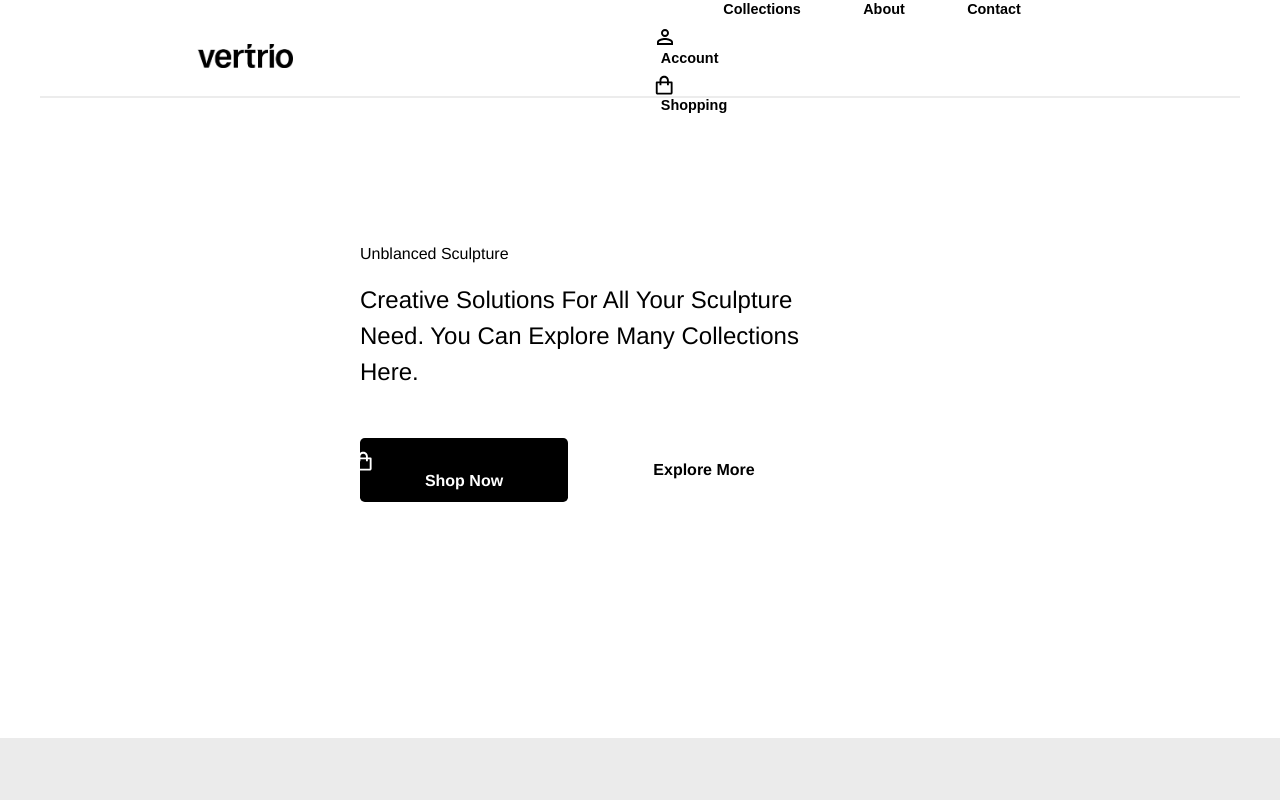
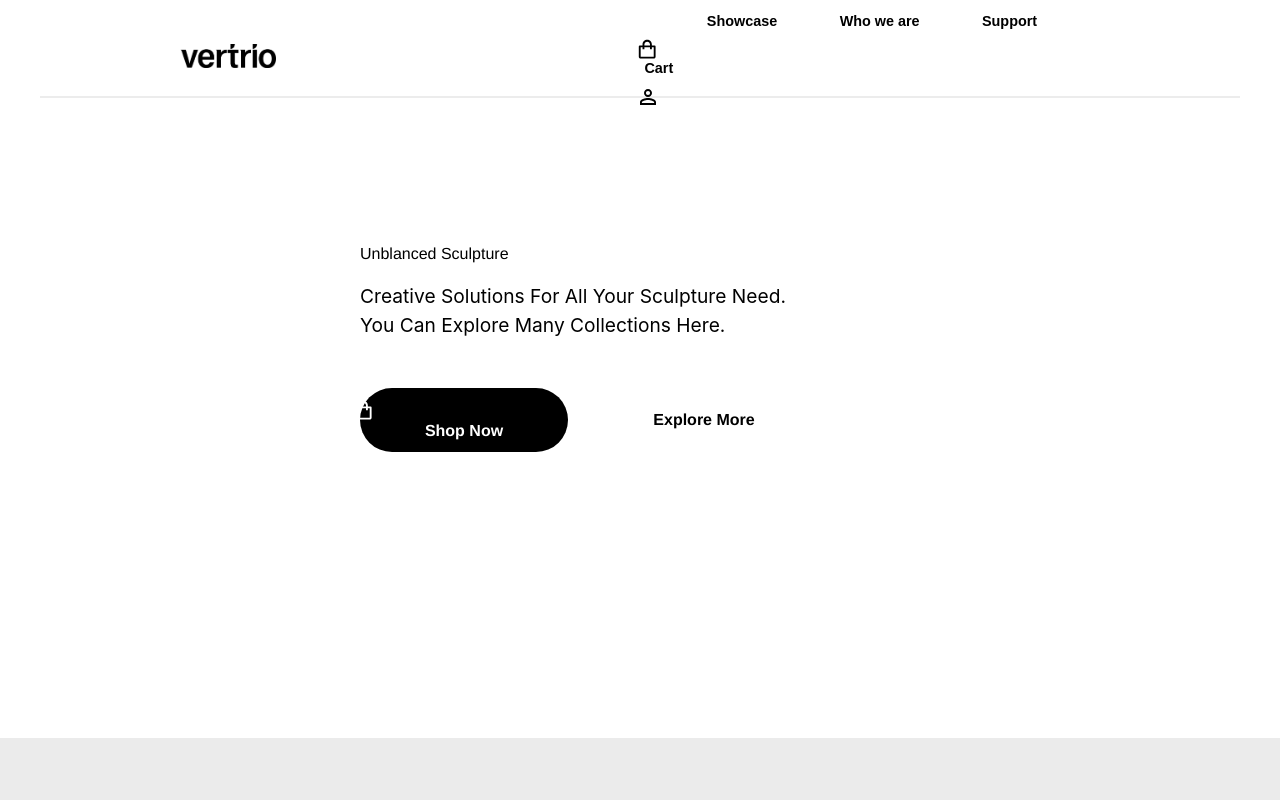
Before and after one commit to milanshresta/react-static-product-page, a React (Create React App) app in the folder product-page/: page / in a window 1280 px wide. Shown: the top 800 px of the page. Built offline with nearby package versions, Linux system fonts and the light colour scheme.

Commit message:
update css

```diff
--- a/product-page/src/components/header/Landingpage.css
+++ b/product-page/src/components/header/Landingpage.css
@@ -33,18 +33,20 @@ h2 {
   font-size: 3.5rem;
   margin: auto;
   width: max-content;
-  font-weight: 800;
+  font-weight: 100;
   padding-bottom: 1rem;
 }
 
 .subline1 {
-  font-size: 1.5rem;
+  font-size: 1.2rem;
 }
 
 .subline-text {
+  font-family: inter;
   margin: 0;
   padding-bottom: 1rem;
 }
+
 #shop-button,
 #more-button {
   width: 13rem;
@@ -53,7 +55,7 @@ h2 {
   font-size: 1rem;
   color: #fff;
   background-color: #000;
-  border-radius: 0.3rem;
+  border-radius: 10rem;
 }
 
 .shopping-icon2 {
@@ -61,6 +63,7 @@ h2 {
   top: 3px;
   right: 8px;
 }
+
 #more-button {
   background-color: #fff;
   color: #000;
--- a/product-page/src/components/header/Nav.js
+++ b/product-page/src/components/header/Nav.js
@@ -18,34 +18,33 @@ export default function Navbar() {
                 <div className='nav-content'>
                     <ul>
                         <li>
-                            <a href='#'>Collections</a>
+                            <a href='#'>Showcase</a>
                         </li>
 
                         <li>
-                            <a href='#'>About</a>
+                            <a href='#'>Who we are</a>
                         </li>
 
                         <li>
-                            <a href='#'>Contact</a>
+                            <a href='#'>Support</a>
                         </li>
-
+                        <li>
+                            <a href='#'> <BiShoppingBag
+                                size={"1.4rem"}
+                                className="shopping-icon"
+                            />Cart</a>
+                        </li>
                         <li>
                             <a href='#'> <MdPersonOutline
                                 size={"1.5rem"}
                                 className="account-icon"
-                            />Account</a>
+                            /></a>
                         </li>
 
-                        <li>
-                            <a href='#'> <BiShoppingBag
-                                size={"1.4rem"}
-                                className="shopping-icon"
-                            />Shopping</a>
-                        </li>
                     </ul>
                 </div>
             </div>
-            <span><hr className='nav-line'/></span>
+            <span><hr className='nav-line' /></span>
         </>
     )
 }
```
